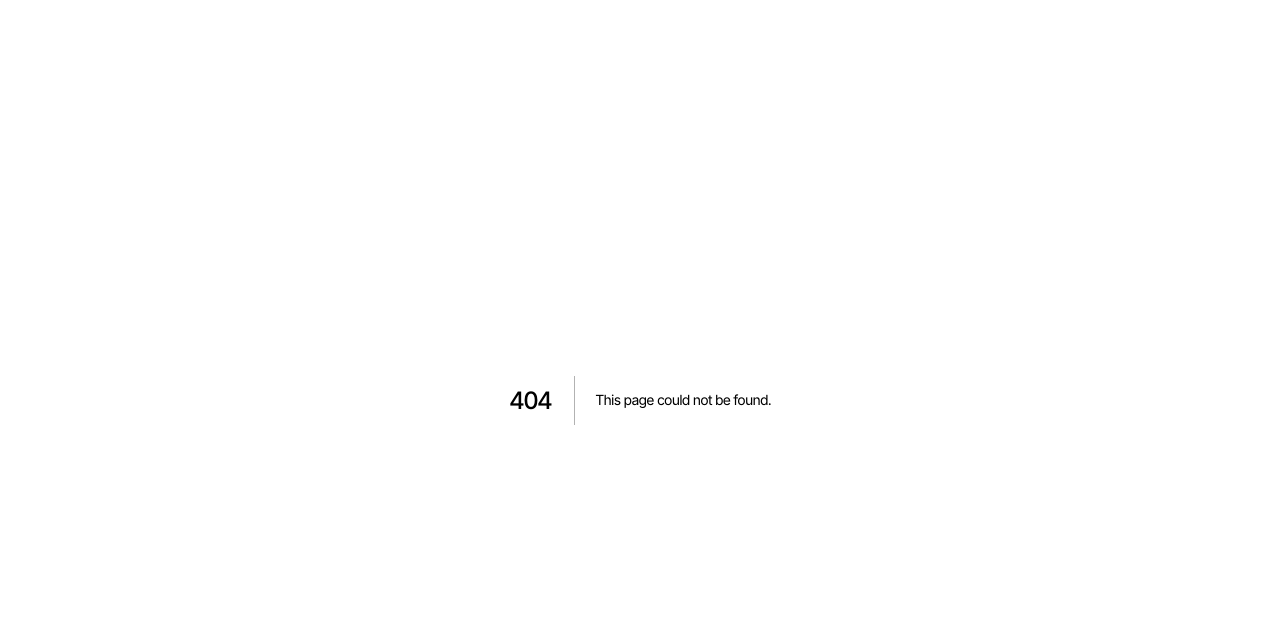
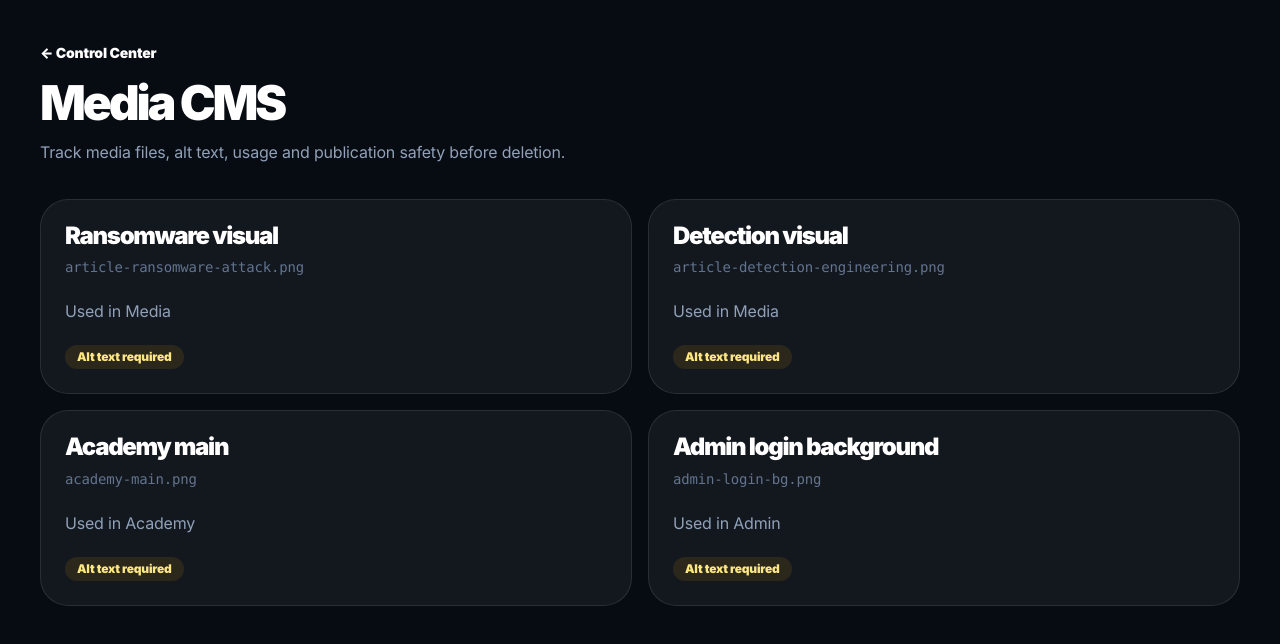
Before and after one commit to SeeDev-K/The-Right-Hat, a Next.js app: page /admin/media in a window 1280 px wide. Before the commit this address had no page. Shown: the top 644 px of the page. Built offline with nearby package versions, Linux system fonts and the light colour scheme.

Commit message:
phase2: add media CMS shell

```diff
--- /dev/null
+++ b/app/admin/media/page.tsx
@@ -0,0 +1,19 @@
+const assets = [
+  ['Ransomware visual', 'article-ransomware-attack.png', 'Used in Media'],
+  ['Detection visual', 'article-detection-engineering.png', 'Used in Media'],
+  ['Academy main', 'academy-main.png', 'Used in Academy'],
+  ['Admin login background', 'admin-login-bg.png', 'Used in Admin'],
+]
+
+export default function AdminMediaPage() {
+  return (
+    <main className="min-h-screen bg-[#070b12] p-5 text-white lg:p-10">
+      <div className="mx-auto max-w-7xl">
+        <a href="/admin" className="text-sm font-black text-cyan-300">← Control Center</a>
+        <h1 className="mt-4 text-5xl font-black tracking-[-.06em]">Media CMS</h1>
+        <p className="mt-3 text-slate-400">Track media files, alt text, usage and publication safety before deletion.</p>
+        <div className="mt-8 grid gap-4 md:grid-cols-2">{assets.map(([title, file, usage]) => <article key={file} className="rounded-[28px] border border-white/10 bg-white/[.05] p-6"><h2 className="text-2xl font-black">{title}</h2><p className="mt-2 font-mono text-sm text-slate-500">{file}</p><p className="mt-4 text-slate-400">{usage}</p><span className="mt-5 inline-flex rounded-full bg-amber-400/10 px-3 py-1 text-xs font-black text-amber-200">Alt text required</span></article>)}</div>
+      </div>
+    </main>
+  )
+}
```
